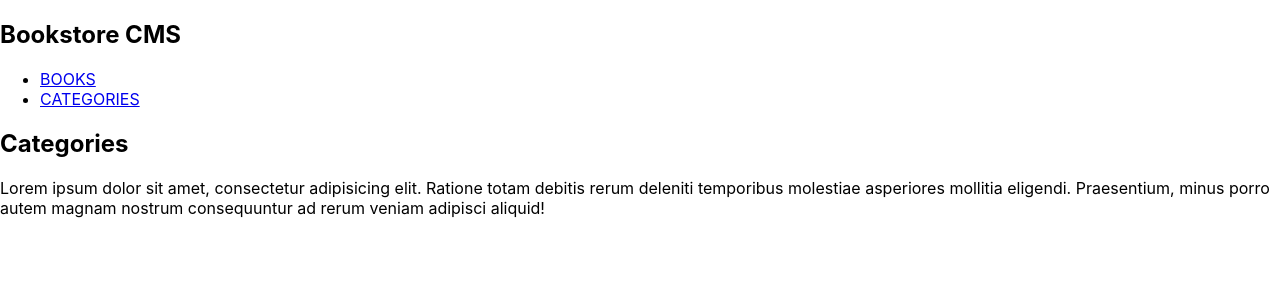
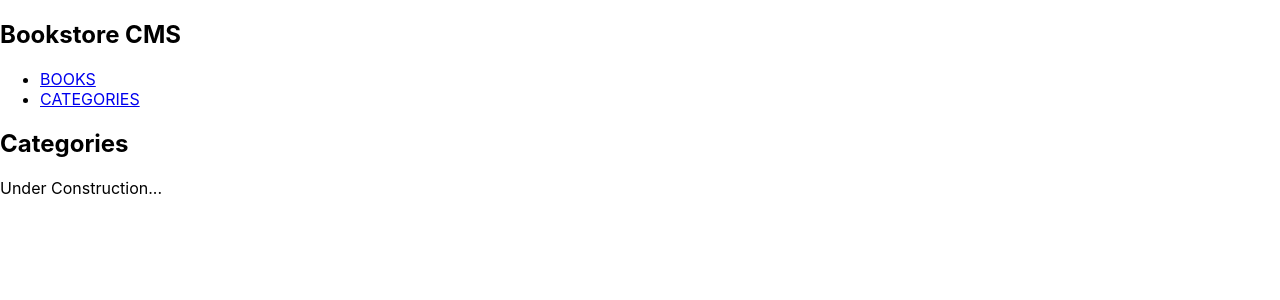
Before and after one commit to lincoln1883/anancy-bookstore, a React (Create React App) app: page /categories in a window 1280 px wide. Shown: the top 300 px of the page. Built offline with nearby package versions, Linux system fonts and the light colour scheme.

Commit message:
Change text rendered.

```diff
--- a/src/pages/Categories.jsx
+++ b/src/pages/Categories.jsx
@@ -4,12 +4,7 @@ const Categories = () => (
   <div>
     <h2>Categories</h2>
     <p>
-      Lorem ipsum dolor sit amet,
-      consectetur adipisicing elit.
-      Ratione totam debitis rerum
-      deleniti temporibus molestiae
-      asperiores mollitia eligendi. Praesentium, minus porro autem
-      magnam nostrum consequuntur ad rerum veniam adipisci aliquid!
+      Under Construction...
     </p>
   </div>
 );
```
